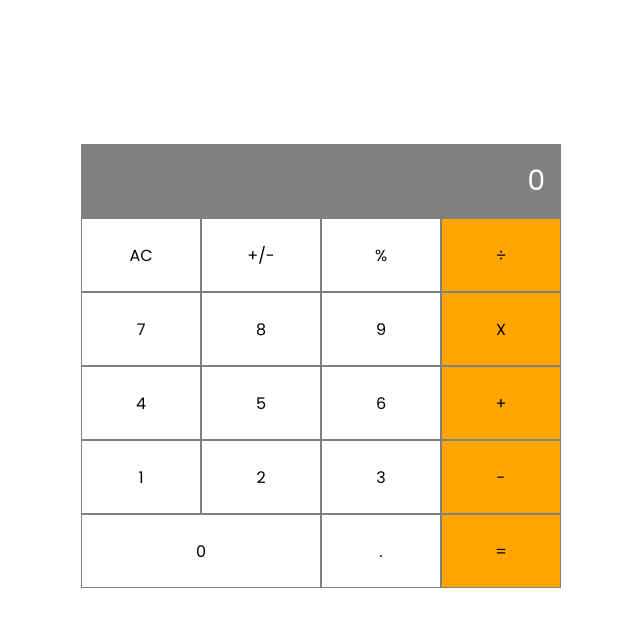
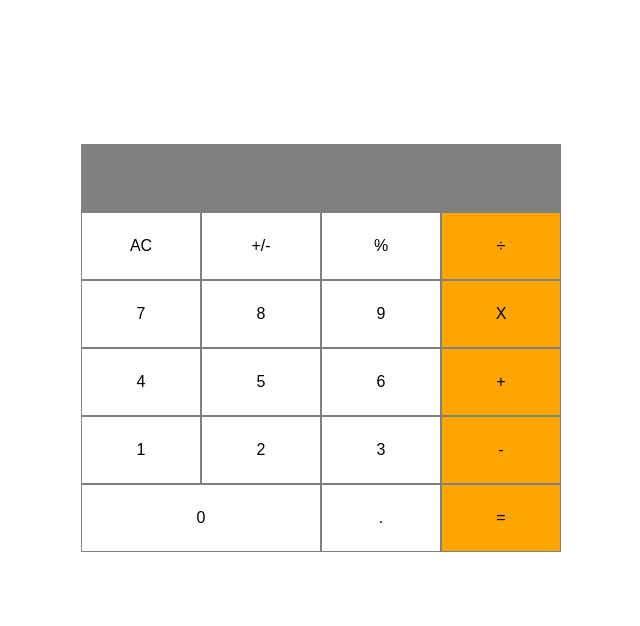
Before and after one commit to HafizMassamTabraizKhan/Math-Magicians, a React (Create React App) app: page / in a window 1280 px wide. Shown: the top 626 px of the page, without its empty margins (319-959 px from the left). Built offline with nearby package versions, Linux system fonts and the light colour scheme.

Commit message:
Complete calculator functionality

```diff
--- a/package.json
+++ b/package.json
@@ -6,9 +6,11 @@
     "@testing-library/jest-dom": "^5.16.5",
     "@testing-library/react": "^13.4.0",
     "@testing-library/user-event": "^13.5.0",
+    "big.js": "^6.2.1",
+    "prop-types": "^15.8.1",
     "react": "^18.2.0",
     "react-dom": "^18.2.0",
-    "react-scripts": "5.0.1",
+    "react-scripts": "^5.0.1",
     "web-vitals": "^2.1.4"
   },
   "scripts": {
--- a/src/App.css
+++ b/src/App.css
@@ -30,7 +30,7 @@ body {
   grid-column: 1/-1;
   color: #fff;
   text-align: end;
-  padding: 1rem;
+  padding: 2%;
   font-size: 28px;
   overflow: hidden;
   background-color: gray;
@@ -42,6 +42,8 @@ body {
   background-color: #fff;
   cursor: pointer;
   border: 1px solid gray;
+  padding: 10%;
+  font-size: 16px;
 }
 
 .btn-0 {
@@ -53,7 +55,7 @@ body {
 }
 
 .btn:hover {
-  transform: scale(1.1);
-  font-weight: bold;
+  transform: scale(1.05);
+  font-weight: 700;
   transition: 0.3s;
 }
--- a/src/components/CalculatorDisplay.js
+++ b/src/components/CalculatorDisplay.js
@@ -1,7 +1,25 @@
-function CalculatorDisplay() {
+import PropTypes from 'prop-types';
+
+function CalculatorDisplay({ total, operation, next }) {
   return (
-    <div className="display-screen">0</div>
+    <div className="display-screen">
+      {total !== 0 ? total : ' '}
+      {operation}
+      {next}
+    </div>
   );
 }
 
+CalculatorDisplay.propTypes = {
+  total: PropTypes.number,
+  operation: PropTypes.string,
+  next: PropTypes.string,
+};
+
+CalculatorDisplay.defaultProps = {
+  total: null,
+  operation: null,
+  next: null,
+};
+
 export default CalculatorDisplay;
--- a/src/components/CalculatorKeys.js
+++ b/src/components/CalculatorKeys.js
@@ -1,28 +1,41 @@
+import React, { useState } from 'react';
 import CalculatorDisplay from './CalculatorDisplay';
+import calculate from '../logic/calculate';
 
 function CalculatorKeys() {
+  const [total, setTotal] = useState(null);
+  const [next, setNext] = useState(null);
+  const [operation, setOperation] = useState(null);
+
+  const btnClick = (e) => {
+    const res = calculate({ total, next, operation }, e.target.innerText);
+    setTotal(res.total);
+    setNext(res.next);
+    setOperation(res.operation);
+  };
+
   return (
     <div className="wrapper">
-      <CalculatorDisplay />
-      <div className="btn light-gray">AC</div>
-      <div className="btn light-gray">+/-</div>
-      <div className="btn light-gray">%</div>
-      <div className="btn orange">÷</div>
-      <div className="btn light-gray">7</div>
-      <div className="btn light-gray">8</div>
-      <div className="btn light-gray">9</div>
-      <div className="btn orange">X</div>
-      <div className="btn light-gray">4</div>
-      <div className="btn light-gray">5</div>
-      <div className="btn light-gray">6</div>
-      <div className="btn orange">+</div>
-      <div className="btn light-gray">1</div>
-      <div className="btn light-gray">2</div>
-      <div className="btn light-gray">3</div>
-      <div className="btn orange">-</div>
-      <div className="btn btn-0 light-gray">0</div>
-      <div className="btn light-gray">.</div>
-      <div className="btn orange">=</div>
+      <CalculatorDisplay total={Number(total)} operation={operation} next={next} />
+      <button type="button" className="btn light-gray" onClick={btnClick}>AC</button>
+      <button type="button" className="btn light-gray" onClick={btnClick}>+/-</button>
+      <button type="button" className="btn light-gray" onClick={btnClick}>%</button>
+      <button type="button" className="btn orange" onClick={btnClick}>÷</button>
+      <button type="button" className="btn light-gray" onClick={btnClick}>7</button>
+      <button type="button" className="btn light-gray" onClick={btnClick}>8</button>
+      <button type="button" className="btn light-gray" onClick={btnClick}>9</button>
+      <button type="button" className="btn orange" onClick={btnClick}>X</button>
+      <button type="button" className="btn light-gray" onClick={btnClick}>4</button>
+      <button type="button" className="btn light-gray" onClick={btnClick}>5</button>
+      <button type="button" className="btn light-gray" onClick={btnClick}>6</button>
+      <button type="button" className="btn orange" onClick={btnClick}>+</button>
+      <button type="button" className="btn light-gray" onClick={btnClick}>1</button>
+      <button type="button" className="btn light-gray" onClick={btnClick}>2</button>
+      <button type="button" className="btn light-gray" onClick={btnClick}>3</button>
+      <button type="button" className="btn orange" onClick={btnClick}>-</button>
+      <button type="button" className="btn btn-0 light-gray" onClick={btnClick}>0</button>
+      <button type="button" className="btn light-gray" onClick={btnClick}>.</button>
+      <button type="button" className="btn orange" onClick={btnClick}>=</button>
     </div>
   );
 }
--- /dev/null
+++ b/src/logic/calculate.js
@@ -0,0 +1,133 @@
+import operate from './operate';
+
+function isNumber(item) {
+  return !!item.match(/[0-9]+/);
+}
+
+/**
+ * Given a button name and a calculator data object, return an updated
+ * calculator data object.
+ *
+ * Calculator data object contains:
+ *   total:s      the running total
+ *   next:String       the next number to be operated on with the total
+ *   operation:String  +, -, etc.
+ */
+export default function calculate(obj, buttonName) {
+  if (buttonName === 'AC') {
+    return {
+      total: null,
+      next: null,
+      operation: null,
+    };
+  }
+
+  if (isNumber(buttonName)) {
+    if (buttonName === '0' && obj.next === '0') {
+      return {};
+    }
+    // If there is an operation, update next
+    if (obj.operation) {
+      if (obj.next && obj.next !== '0') {
+        return { ...obj, next: obj.next + buttonName };
+      }
+      return { ...obj, next: buttonName };
+    }
+    // If there is no operation, update next and clear the value
+    if (obj.next && obj.next !== '0') {
+      return {
+        next: obj.next + buttonName,
+        total: null,
+      };
+    }
+    return {
+      next: buttonName,
+      total: null,
+    };
+  }
+
+  if (buttonName === '.') {
+    if (obj.next) {
+      if (obj.next.includes('.')) {
+        return { ...obj };
+      }
+      return { ...obj, next: `${obj.next}.` };
+    }
+    if (obj.operation) {
+      return { ...obj, next: '0.' };
+    }
+    if (obj.total) {
+      if (obj.total.includes('.')) {
+        return {};
+      }
+      return { ...obj, next: `${obj.total}.` };
+    }
+    return { ...obj, next: '0.' };
+  }
+
+  if (buttonName === '=') {
+    if (obj.next && obj.operation) {
+      return {
+        total: operate(obj.total, obj.next, obj.operation),
+        next: null,
+        operation: null,
+      };
+    }
+    // '=' with no operation, nothing to do
+    return {};
+  }
+
+  if (buttonName === '+/-') {
+    if (obj.next) {
+      return { ...obj, next: (-1 * parseFloat(obj.next)).toString() };
+    }
+    if (obj.total) {
+      return { ...obj, total: (-1 * parseFloat(obj.total)).toString() };
+    }
+    return {};
+  }
+
+  // Button must be an operation
+
+  // When the user presses an operation button without having entered
+  // a number first, do nothing.
+  // if (!obj.next && !obj.total) {
+  //   return {};
+  // }
+
+  // User pressed an operation after pressing '='
+  if (!obj.next && obj.total && !obj.operation) {
+    return { ...obj, operation: buttonName };
+  }
+
+  // User pressed an operation button and there is an existing operation
+  if (obj.operation) {
+    if (obj.total && !obj.next) {
+      return { ...obj, operation: buttonName };
+    }
+
+    if (!obj.total) {
+      return { total: 0, operation: buttonName };
+    }
+
+    return {
+      total: operate(obj.total, obj.next, obj.operation),
+      next: null,
+      operation: buttonName,
+    };
+  }
+
+  // no operation yet, but the user typed one
+
+  // The user hasn't typed a number yet, just save the operation
+  if (!obj.next) {
+    return { operation: buttonName };
+  }
+
+  // save the operation and shift 'next' into 'total'
+  return {
+    total: obj.next,
+    next: null,
+    operation: buttonName,
+  };
+}
--- /dev/null
+++ b/src/logic/operate.js
@@ -0,0 +1,30 @@
+import Big from 'big.js';
+
+export default function operate(numberOne, numberTwo, operation) {
+  const one = Big(numberOne);
+  const two = Big(numberTwo);
+  if (operation === '+') {
+    return one.plus(two).toString();
+  }
+  if (operation === '-') {
+    return one.minus(two).toString();
+  }
+  if (operation === 'x') {
+    return one.times(two).toString();
+  }
+  if (operation === '÷') {
+    try {
+      return one.div(two).toString();
+    } catch (err) {
+      return "Can't divide by 0.";
+    }
+  }
+  if (operation === '%') {
+    try {
+      return one.mod(two).toString();
+    } catch (err) {
+      return "Can't find modulo as can't divide by 0.";
+    }
+  }
+  throw Error(`Unknown operation '${operation}'`);
+}
```
Also changed, not shown: 1 other file (tests, documents, lock files or other folders).
